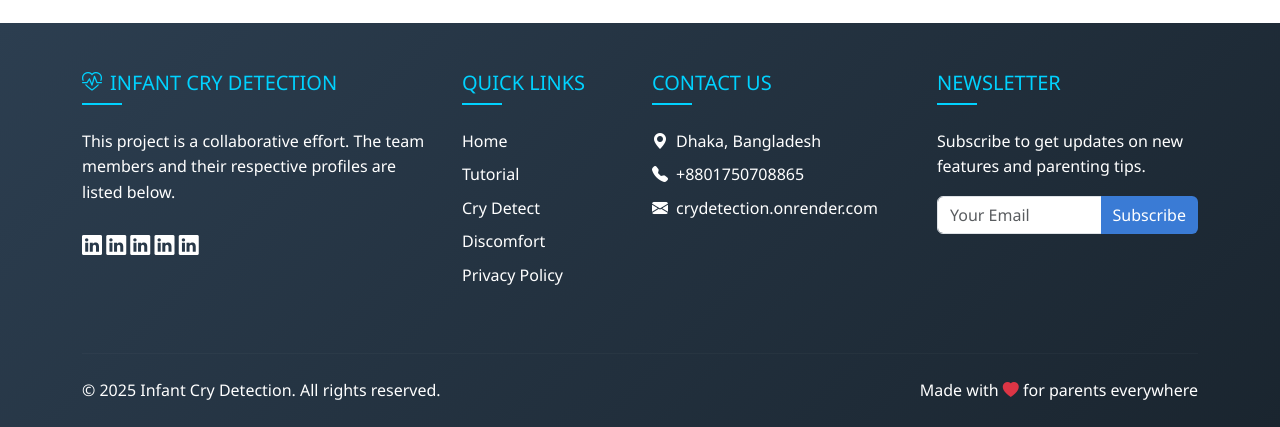
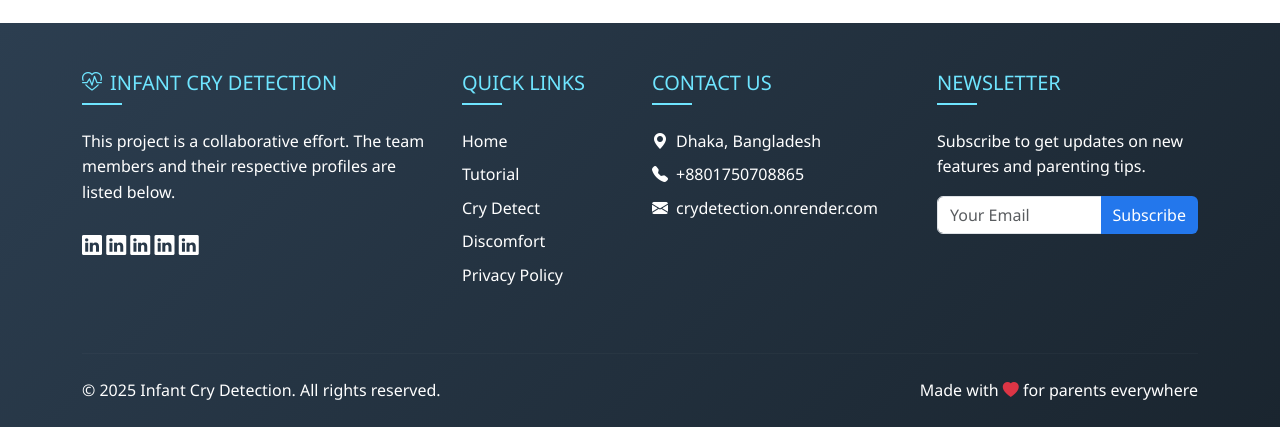
Before and after one commit to mursalatul/infant_cry_detection, a Django app: page /tutorial in a window 1280 px wide. Shown: the part 1665-2092 px from the top of the page. Run offline with Django 5.2, Linux system fonts and the light colour scheme; parts of the project's set-up code (start-up, migrations or seed data) failed here and were passed over; some libraries are stand-ins or nearby versions.

Commit message:
update the base color and add some fun.

```diff
--- a/templates/base.html
+++ b/templates/base.html
@@ -24,9 +24,9 @@
 
     <style>
         :root {
-            --primary-color: #3a7bd5;
+            --primary-color: #2377ec;
             /* Professional blue */
-            --secondary-color: #00d2ff;
+            --secondary-color: #6fe5ff;
             /* Complementary teal */
             --dark-color: #2c3e50;
             /* Dark slate for text */
--- a/tutorial/templates/tutorial/tutorial.html
+++ b/tutorial/templates/tutorial/tutorial.html
@@ -184,7 +184,7 @@
         <h2 class="fw-bold mb-4">Watch a Quick Tutorial</h2>
         <div class="video-wrapper mx-auto">
             <div class="ratio ratio-16x9">
-                <iframe src="https://www.youtube.com/embed/example" title="Tutorial Video" allowfullscreen></iframe>
+                <iframe width="560" height="315" src="https://www.youtube.com/embed/m6Y8xEfyXTs?si=ZkaXxn3jdaBCRw1o" title="YouTube video player" frameborder="0" allow="accelerometer; autoplay; clipboard-write; encrypted-media; gyroscope; picture-in-picture; web-share" referrerpolicy="strict-origin-when-cross-origin" allowfullscreen></iframe>
             </div>
         </div>
     </div>
```
